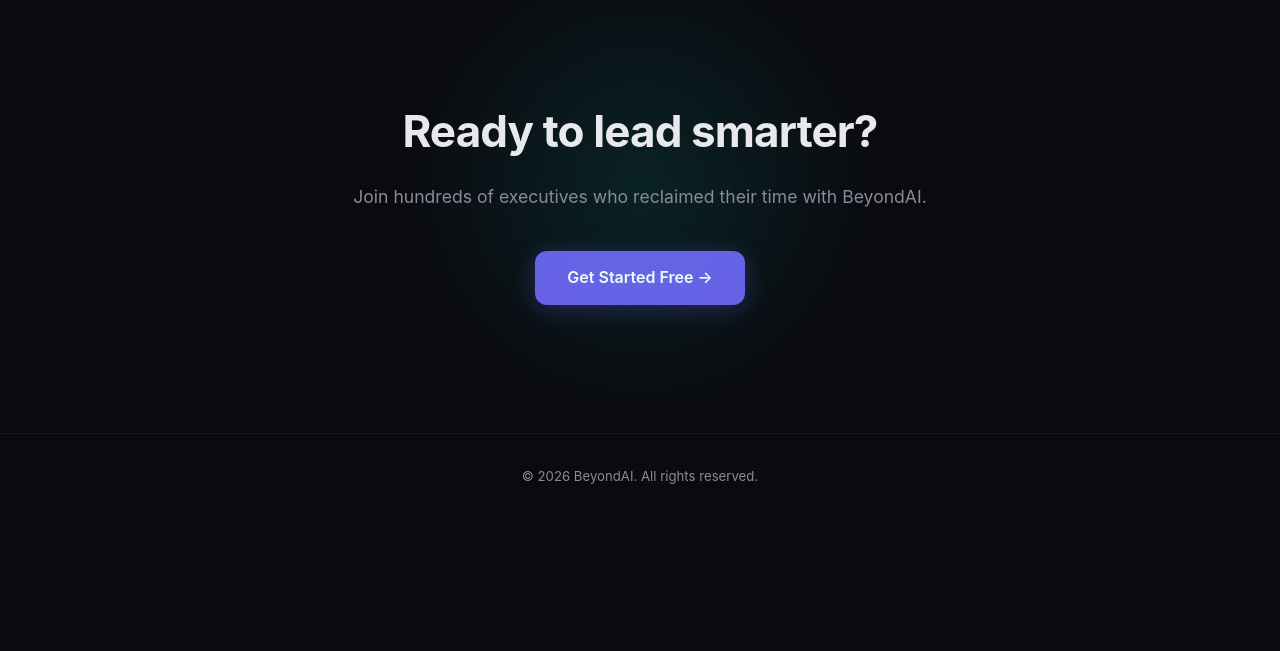
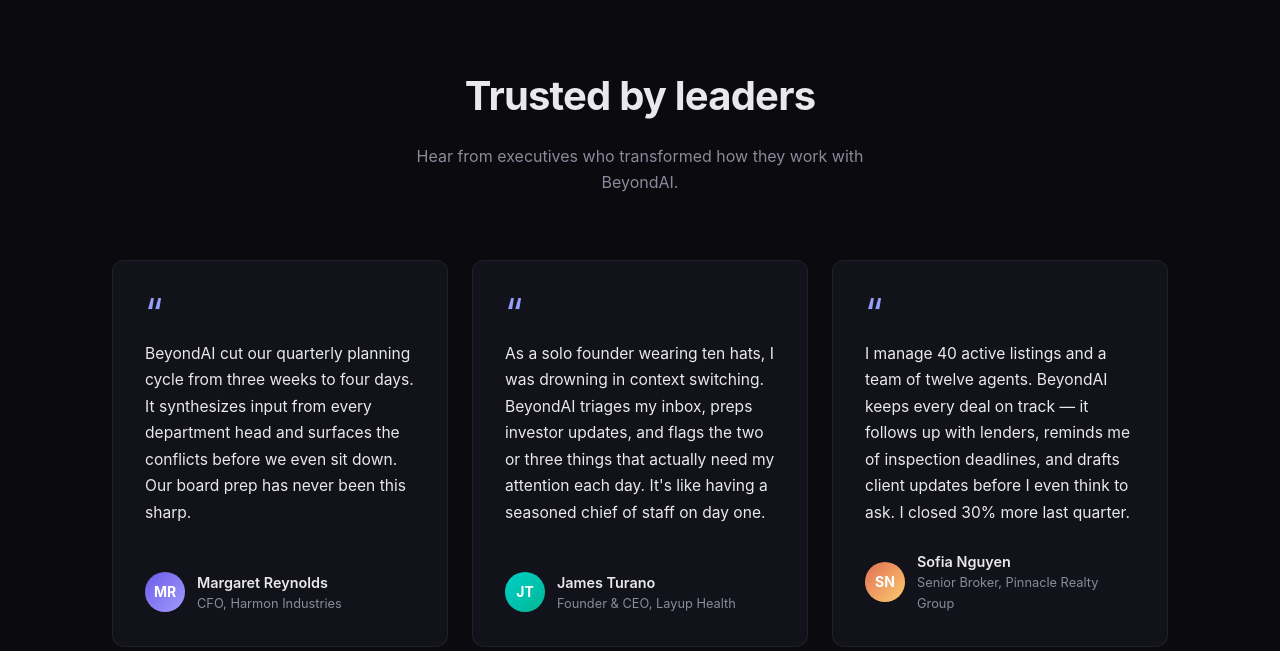
Before and after one commit to OliverBeyondAI/jarvis-sandbox, a plain HTML site: page index.html in a window 1280 px wide. Shown: the part 1700-2351 px from the top of the page. Before the commit the page ends 2219 px from the top, so only its background shows below. Drawn offline with Linux system fonts and the light colour scheme.

Commit message:
jarvis: Update the existing index.html: add a Testimonials section with 3 client
Review: Round 1: 9/10

```diff
--- a/index.html
+++ b/index.html
@@ -309,6 +309,103 @@
       color: var(--color-text);
     }
 
+    /* Testimonials */
+    .testimonials {
+      padding: 6rem 2rem;
+      max-width: var(--max-width);
+      margin: 0 auto;
+    }
+
+    .testimonials-header {
+      text-align: center;
+      margin-bottom: 4rem;
+    }
+
+    .testimonials-header h2 {
+      font-size: clamp(1.75rem, 4vw, 2.5rem);
+      font-weight: 700;
+      letter-spacing: -0.02em;
+      margin-bottom: 1rem;
+    }
+
+    .testimonials-header p {
+      color: var(--color-text-muted);
+      max-width: 480px;
+      margin: 0 auto;
+    }
+
+    .testimonials-grid {
+      display: grid;
+      grid-template-columns: repeat(3, 1fr);
+      gap: 1.5rem;
+    }
+
+    .testimonial-card {
+      background: var(--color-surface);
+      border: 1px solid var(--color-border);
+      border-radius: var(--radius);
+      padding: 2rem;
+      transition: var(--transition);
+      display: flex;
+      flex-direction: column;
+    }
+
+    .testimonial-card:hover {
+      border-color: var(--color-primary);
+      transform: translateY(-4px);
+      box-shadow: 0 8px 32px rgba(0, 0, 0, 0.3);
+    }
+
+    .testimonial-quote {
+      color: var(--color-text);
+      font-size: 0.975rem;
+      line-height: 1.7;
+      margin-bottom: 1.5rem;
+      flex: 1;
+    }
+
+    .testimonial-quote::before {
+      content: '\201C';
+      display: block;
+      font-size: 2.5rem;
+      line-height: 1;
+      margin-bottom: 0.5rem;
+      background: linear-gradient(135deg, var(--color-primary-light), var(--color-accent));
+      -webkit-background-clip: text;
+      -webkit-text-fill-color: transparent;
+      background-clip: text;
+    }
+
+    .testimonial-author {
+      display: flex;
+      align-items: center;
+      gap: 0.75rem;
+    }
+
+    .testimonial-avatar {
+      width: 40px;
+      height: 40px;
+      border-radius: 50%;
+      display: flex;
+      align-items: center;
+      justify-content: center;
+      font-size: 0.875rem;
+      font-weight: 700;
+      color: #fff;
+      flex-shrink: 0;
+    }
+
+    .testimonial-name {
+      font-size: 0.9rem;
+      font-weight: 600;
+      color: var(--color-text);
+    }
+
+    .testimonial-role {
+      font-size: 0.8rem;
+      color: var(--color-text-muted);
+    }
+
     /* CTA Section */
     .cta-section {
       padding: 8rem 2rem;
@@ -385,6 +482,14 @@
         grid-template-columns: 1fr;
       }
 
+      .testimonials {
+        padding: 4rem 1.25rem;
+      }
+
+      .testimonials-grid {
+        grid-template-columns: 1fr;
+      }
+
       .cta-section {
         padding: 5rem 1.25rem;
       }
@@ -449,6 +554,45 @@
     </div>
   </section>
 
+  <section class="testimonials" id="testimonials">
+    <div class="testimonials-header">
+      <h2>Trusted by leaders</h2>
+      <p>Hear from executives who transformed how they work with BeyondAI.</p>
+    </div>
+    <div class="testimonials-grid">
+      <div class="testimonial-card">
+        <div class="testimonial-quote">BeyondAI cut our quarterly planning cycle from three weeks to four days. It synthesizes input from every department head and surfaces the conflicts before we even sit down. Our board prep has never been this sharp.</div>
+        <div class="testimonial-author">
+          <div class="testimonial-avatar" style="background: linear-gradient(135deg, var(--color-primary), var(--color-primary-light));">MR</div>
+          <div>
+            <div class="testimonial-name">Margaret Reynolds</div>
+            <div class="testimonial-role">CFO, Harmon Industries</div>
+          </div>
+        </div>
+      </div>
+      <div class="testimonial-card">
+        <div class="testimonial-quote">As a solo founder wearing ten hats, I was drowning in context switching. BeyondAI triages my inbox, preps investor updates, and flags the two or three things that actually need my attention each day. It's like having a seasoned chief of staff on day one.</div>
+        <div class="testimonial-author">
+          <div class="testimonial-avatar" style="background: linear-gradient(135deg, var(--color-accent), #00b894);">JT</div>
+          <div>
+            <div class="testimonial-name">James Turano</div>
+            <div class="testimonial-role">Founder & CEO, Layup Health</div>
+          </div>
+        </div>
+      </div>
+      <div class="testimonial-card">
+        <div class="testimonial-quote">I manage 40 active listings and a team of twelve agents. BeyondAI keeps every deal on track — it follows up with lenders, reminds me of inspection deadlines, and drafts client updates before I even think to ask. I closed 30% more last quarter.</div>
+        <div class="testimonial-author">
+          <div class="testimonial-avatar" style="background: linear-gradient(135deg, #e17055, #fdcb6e);">SN</div>
+          <div>
+            <div class="testimonial-name">Sofia Nguyen</div>
+            <div class="testimonial-role">Senior Broker, Pinnacle Realty Group</div>
+          </div>
+        </div>
+      </div>
+    </div>
+  </section>
+
   <section class="cta-section" id="get-started">
     <h2>Ready to lead smarter?</h2>
     <p>Join hundreds of executives who reclaimed their time with BeyondAI.</p>
```
